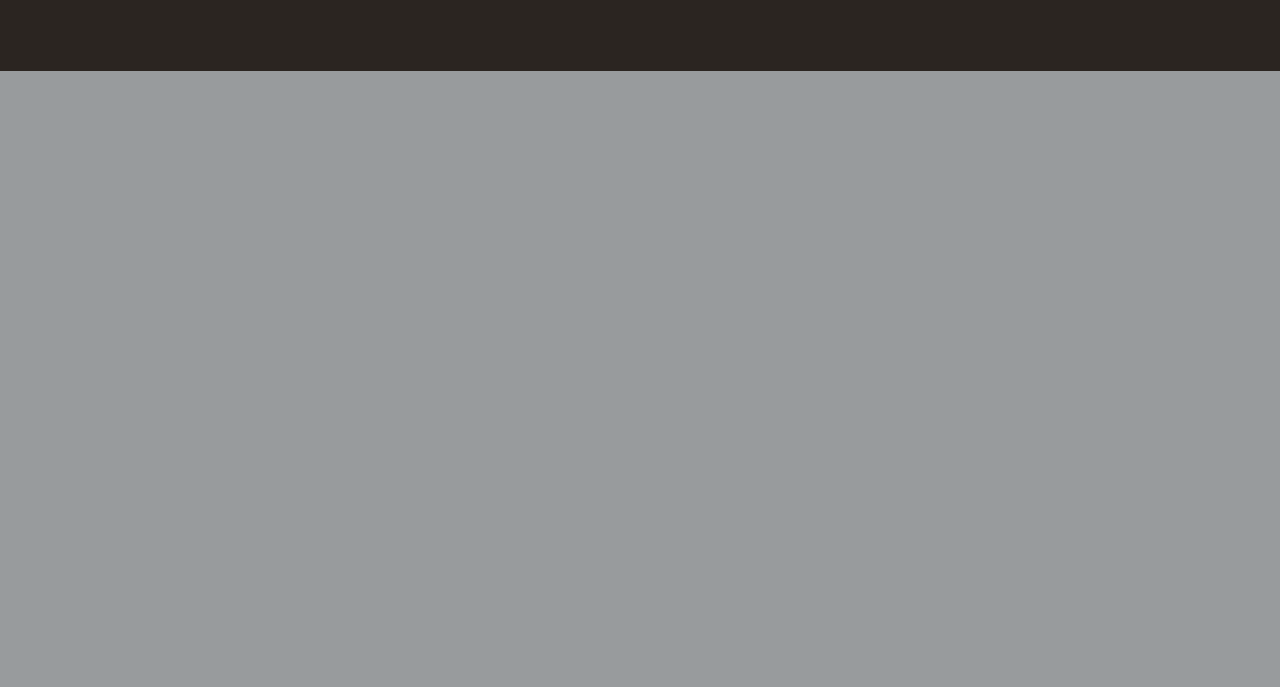
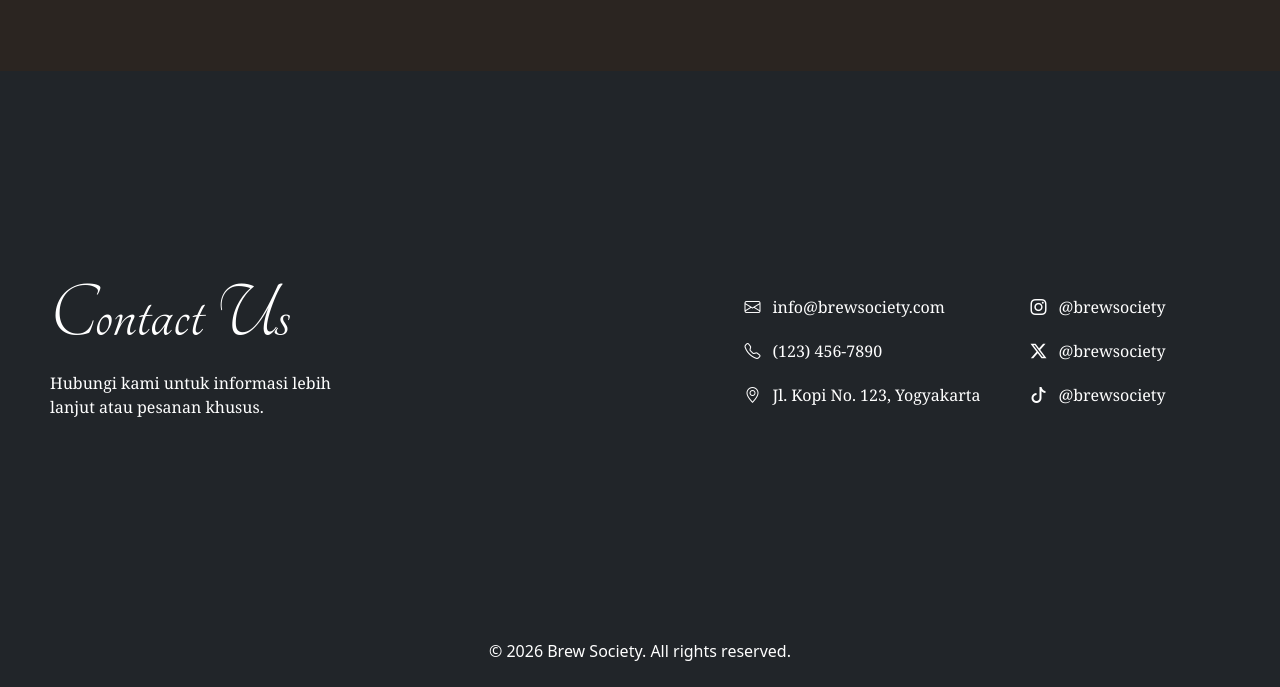
Before and after one commit to 124250012-dot/BrewSociety, a PHP site: page / in a window 1280 px wide. Shown: the part 1425-2112 px from the top of the page. Before the commit the page ends 1496 px from the top, so only its background shows below. Run offline with PHP 8.4, Linux system fonts and the light colour scheme; some web fonts are replaced.

Commit message:
update footer

```diff
--- a/index.php
+++ b/index.php
@@ -9,6 +9,7 @@
     <link href="https://fonts.googleapis.com/css2?family=Rouge+Script&family=Tangerine:wght@400;700&display=swap" rel="stylesheet">
     <link href="https://cdn.jsdelivr.net/npm/bootstrap@5.3.8/dist/css/bootstrap.min.css" rel="stylesheet" integrity="sha384-sRIl4kxILFvY47J16cr9ZwB07vP4J8+LH7qKQnuqkuIAvNWLzeN8tE5YBujZqJLB" crossorigin="anonymous">
     <link rel="stylesheet" href="style.css">
+    <link rel="stylesheet" href="https://cdn.jsdelivr.net/npm/bootstrap-icons@1.13.1/font/bootstrap-icons.min.css">
   </head>
 
   <body>
@@ -26,6 +27,9 @@
               </li>
               <li class="nav-item">
                 <a class="nav-link" href="#about">About Us</a>
+              </li>
+              <li class="nav-item">
+                <a class="nav-link" href="#contact">Contact Us</a>
               </li>
               <li class="nav-item">
                 <a class="nav-link" href="login.php">Login</a>
@@ -57,6 +61,33 @@
       </div>
     </section>
 
+    <section id="contact" class="contact bg-dark" data-bs-theme="dark">
+      <div class="contact-container" >
+        <div class="contact-deskripsi">
+          <h3>Contact Us</h3>
+          <p>Hubungi kami untuk informasi lebih lanjut atau pesanan khusus.</p>
+        </div>
+        <div class="contact-info">
+        <div class="contact-icon">
+          <p><i class="bi bi-envelope"></i> info@brewsociety.com</p>
+          <p><i class="bi bi-telephone"></i> (123) 456-7890</p>
+          <p><i class="bi bi-geo-alt"></i> Jl. Kopi No. 123, Yogyakarta</p>
+        </div>
+        <div class="contact-social">
+          <p><i class="bi bi-instagram"></i> @brewsociety</p>
+          <p><i class="bi bi-twitter-x"></i> @brewsociety</p>
+          <p><i class="bi bi-tiktok"></i> @brewsociety</p>
+        </div>
+        </div>
+      </div>
+    </section>
+
+    <footer class="bg-dark text-white text-center py-2 w-100" data-bs-theme="dark">
+      <div class="container">
+        <p>&copy; 2026 Brew Society. All rights reserved.</p>
+      </div>
+    </footer>
+
     <script src="https://cdn.jsdelivr.net/npm/bootstrap@5.3.8/dist/js/bootstrap.bundle.min.js" integrity="sha384-FKyoEForCGlyvwx9Hj09JcYn3nv7wiPVlz7YYwJrWVcXK/BmnVDxM+D2scQbITxI" crossorigin="anonymous"></script
   </body>
 </html>
--- a/style.css
+++ b/style.css
@@ -69,7 +69,7 @@ body {
     gap: 50px;
 }
 
-.abut-container {
+.about-container {
     height: 500px;
     width: 600px;
     display: flex;
@@ -83,6 +83,68 @@ body {
     max-width: 550px;
     max-height: 400px;
     box-shadow: 0 10px 30px rgba(0, 0, 0, 0.2);
+}
+
+.contact {
+    padding: 80px 50px;
+
+    background-size: cover;
+    min-height: 70vh;
+    display: flex;
+    align-items: center;
+    justify-content: center;
+}
+
+.contact-container {
+    width: 100%;
+    max-width: 1200px;
+    display: flex;
+    align-items: center;
+    justify-content: space-between;
+    gap: 80px;
+}
+
+.contact-deskripsi {
+    flex: 1;
+}
+
+.contact-deskripsi h3 {
+    color: white;
+    font-family: "Tangerine", cursive;
+    font-weight: 300;
+    font-style: normal;
+    font-size: 5rem;
+}
+
+.contact-deskripsi p {
+    color: white;
+    font-size: 1rem;
+    font-family: Georgia;
+    max-width: 300px;
+}
+
+.contact-info{
+    flex: 1;
+    display: flex;
+    justify-content: center;
+    gap: 50px;
+}
+
+.contact-icon ,.contact-social  {
+    display: flex;
+    flex-direction: column;
+    gap: 20px;
+}
+
+.contact-icon p,.contact-social p {
+    display: flex;
+    align-items: center;
+    gap: 12px;
+    color: white;
+    font-size: 1rem;
+    font-family: Georgia;
+    margin: 0;
+    white-space: nowrap;
 }
 
 .login-container{
```
Also changed, not shown: footer.html (deleted, +0 -13 lines), kasir/dashboard.php (+7 -1 lines), member/dashboard.php (+6 -2 lines), member/pemesanan.php (+5 -2 lines), member/riwayat.php (+7 -1 lines).
